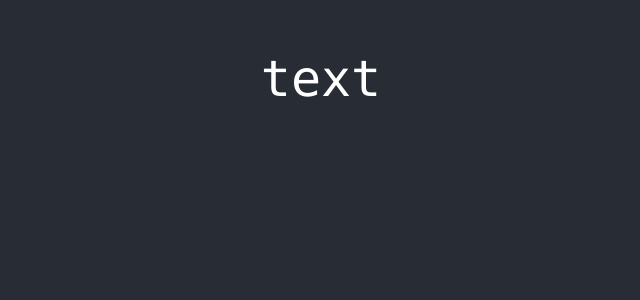
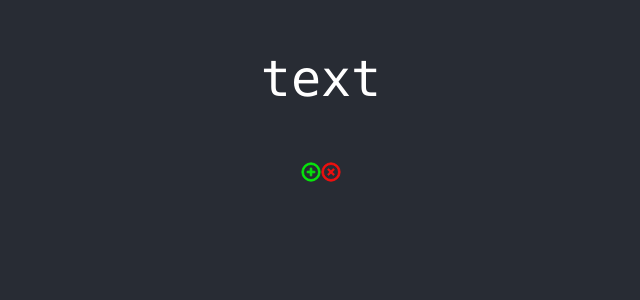
Before and after one commit to JackMatthewRimmer/TodoApp, a React (Create React App) app in the folder todo-list/: page / in a window 1280 px wide. Shown: the top 300 px of the page, without its empty margins (319-959 px from the left). Built offline with nearby package versions, Linux system fonts and the light colour scheme.

Commit message:
Add some assests

```diff
--- /dev/null
+++ b/todo-list/src/Components/AddButton/AddButton.tsx
@@ -0,0 +1,7 @@
+import { type FC } from "react";
+
+interface AddButtonProps {}
+
+export const AddButton: FC<AddButtonProps> = () => {
+  return <button></button>;
+};
--- a/todo-list/src/Components/index.tsx
+++ b/todo-list/src/Components/index.tsx
@@ -1 +1,2 @@
 export { Typography } from "./Typography/Typography";
+export { AddButton } from "./AddButton/AddButton";
--- a/todo-list/src/Pages/App/App.tsx
+++ b/todo-list/src/Pages/App/App.tsx
@@ -2,6 +2,7 @@ import { type FC } from "react";
 import "./App.css";
 import "../../Components/index";
 import { Typography } from "../../Components/index";
+import { CheckBoxSvg, CrossSvg } from "../../Svgs/index";
 
 interface AppProps {}
 
@@ -14,6 +15,8 @@ export const AppComponent: FC<AppProps> = () => {
           fontSize="50"
           fontColour="white"
         ></Typography>
+        <CheckBoxSvg></CheckBoxSvg>
+        <CrossSvg></CrossSvg>
       </header>
     </div>
   );
--- /dev/null
+++ b/todo-list/src/Svgs/CheckBoxSvg.tsx
@@ -0,0 +1,28 @@
+import { type FC } from "react";
+
+interface CheckBoxSvgProps {}
+
+export const CheckBoxSvg: FC<CheckBoxSvgProps> = () => {
+  return (
+    <svg
+      xmlns="http://www.w3.org/2000/svg"
+      fill="#07e90b"
+      width="20px"
+      height="20px"
+      viewBox="0 0 24 24"
+      stroke="#07e90b"
+    >
+      <g id="SVGRepo_bgCarrier" stroke-width="0" />
+
+      <g
+        id="SVGRepo_tracerCarrier"
+        stroke-linecap="round"
+        stroke-linejoin="round"
+      />
+
+      <g id="SVGRepo_iconCarrier">
+        <path d="M12,1A11,11,0,1,0,23,12,11.013,11.013,0,0,0,12,1Zm0,20a9,9,0,1,1,9-9A9.01,9.01,0,0,1,12,21Zm5-9a1,1,0,0,1-1,1H13v3a1,1,0,0,1-2,0V13H8a1,1,0,0,1,0-2h3V8a1,1,0,0,1,2,0v3h3A1,1,0,0,1,17,12Z" />
+      </g>
+    </svg>
+  );
+};
--- /dev/null
+++ b/todo-list/src/Svgs/CrossSvg.tsx
@@ -0,0 +1,29 @@
+import { type FC } from "react";
+
+interface CrossSvgProps {}
+
+export const CrossSvg: FC<CrossSvgProps> = () => {
+  return (
+    <svg
+      xmlns="http://www.w3.org/2000/svg"
+      fill="#f00f0f"
+      width="20px"
+      height="20px"
+      viewBox="0 0 24 24"
+      transform="rotate(-45)"
+      stroke="#f00f0f"
+    >
+      <g id="SVGRepo_bgCarrier" stroke-width="0" />
+
+      <g
+        id="SVGRepo_tracerCarrier"
+        stroke-linecap="round"
+        stroke-linejoin="round"
+      />
+
+      <g id="SVGRepo_iconCarrier">
+        <path d="M12,1A11,11,0,1,0,23,12,11.013,11.013,0,0,0,12,1Zm0,20a9,9,0,1,1,9-9A9.01,9.01,0,0,1,12,21Zm5-9a1,1,0,0,1-1,1H13v3a1,1,0,0,1-2,0V13H8a1,1,0,0,1,0-2h3V8a1,1,0,0,1,2,0v3h3A1,1,0,0,1,17,12Z" />
+      </g>
+    </svg>
+  );
+};
--- /dev/null
+++ b/todo-list/src/Svgs/index.tsx
@@ -0,0 +1,2 @@
+export { CheckBoxSvg } from "./CheckBoxSvg";
+export { CrossSvg } from "./CrossSvg";
```
Also changed, not shown: todo-list/src/Components/AddButton/AddButton.css (added).
